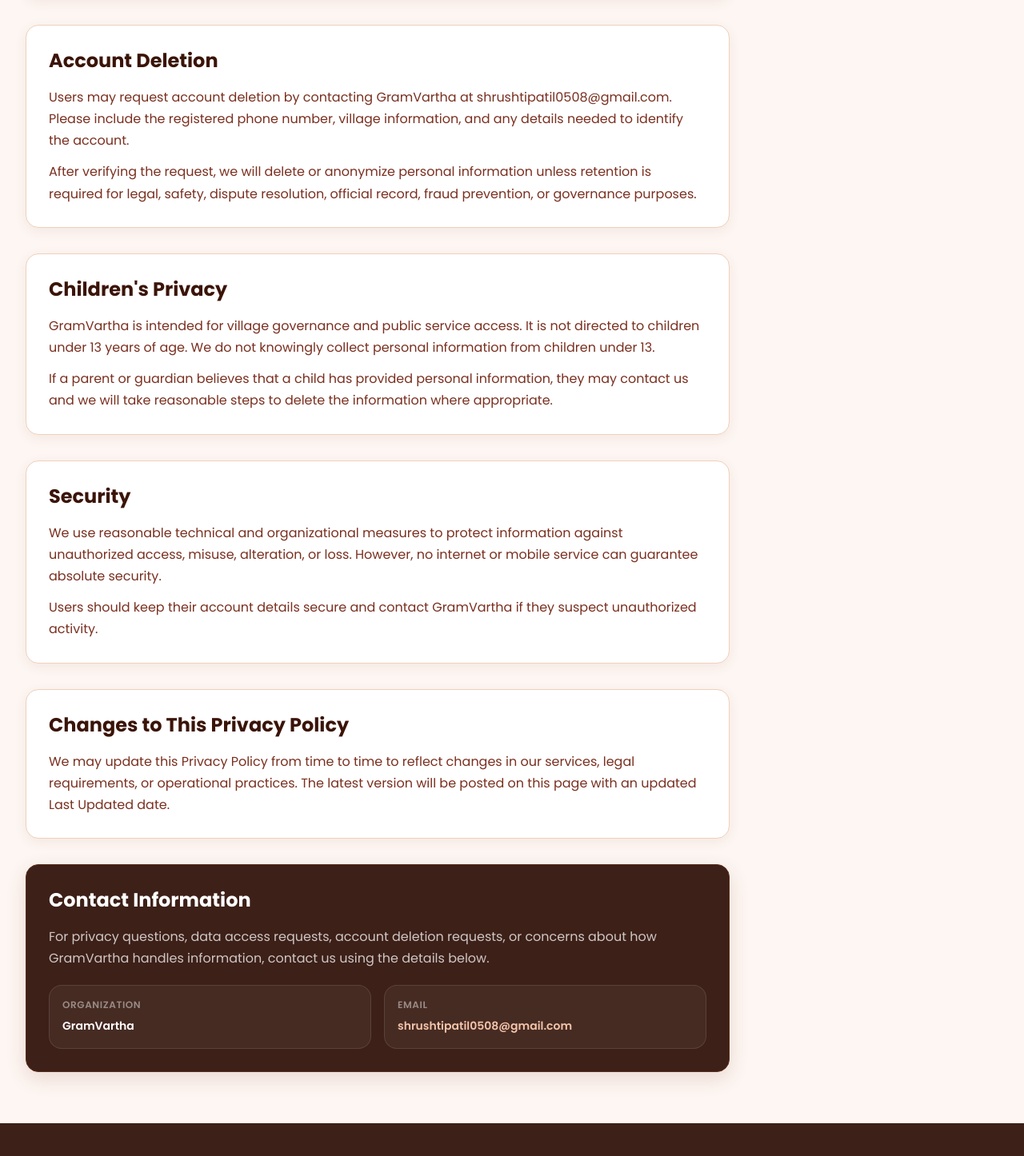
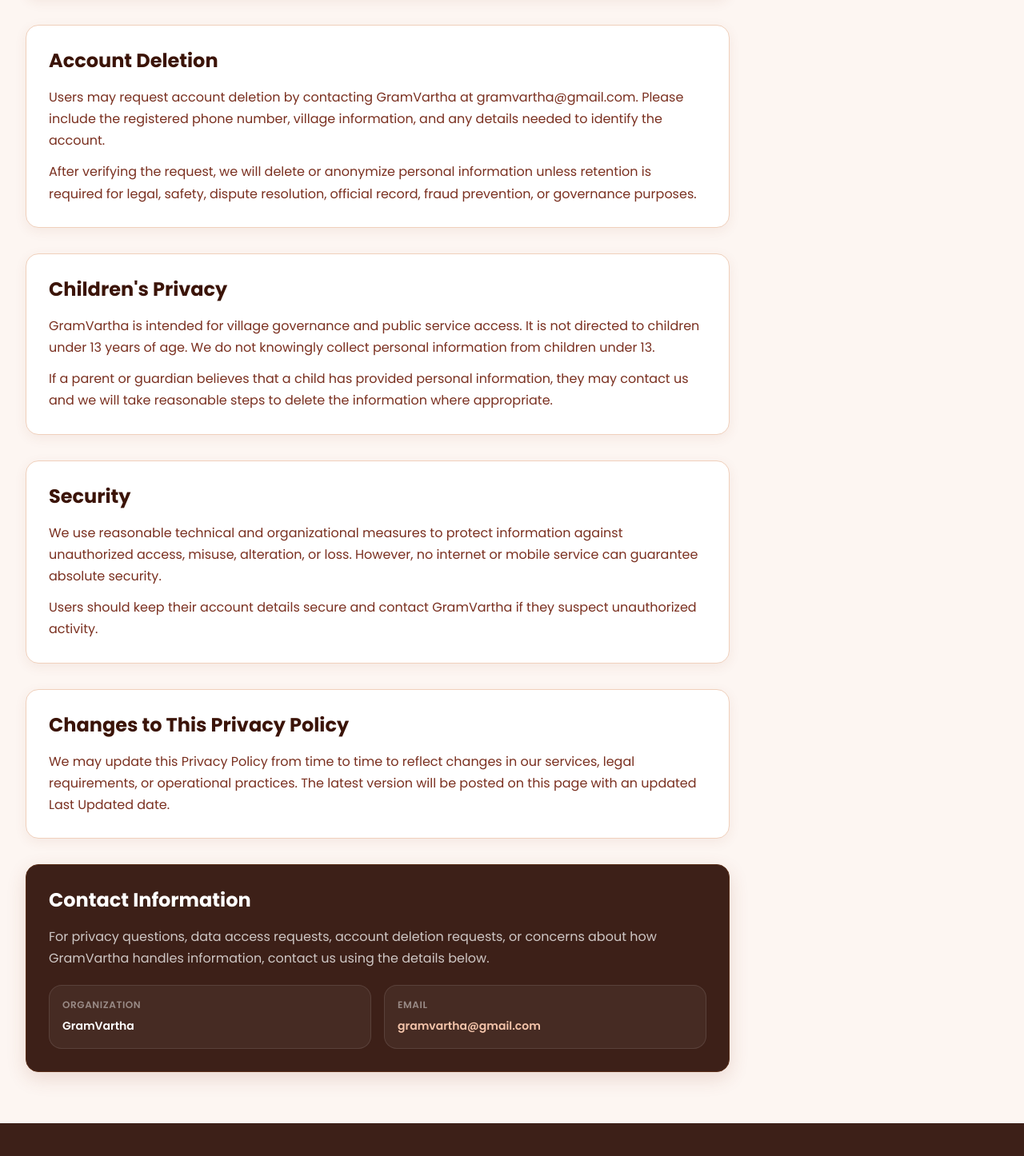
Before and after one commit to Shrushti58/GramVartha, a React (Vite) app in the folder frontend/: page /privacy-policy in a window 1280 px wide. Shown: the part 2924-4370 px from the top of the page at 80% size. Built offline with nearby package versions, Linux system fonts and the light colour scheme; no server answers.

Commit message:
Added account deletion page

```diff
--- a/frontend/src/pages/PrivacyPolicy.jsx
+++ b/frontend/src/pages/PrivacyPolicy.jsx
@@ -69,7 +69,7 @@
   {
     title: "Account Deletion",
     body: [
-      "Users may request account deletion by contacting GramVartha at shrushtipatil0508@gmail.com. Please include the registered phone number, village information, and any details needed to identify the account.",
+      "Users may request account deletion by contacting GramVartha at gramvartha@gmail.com. Please include the registered phone number, village information, and any details needed to identify the account.",
       "After verifying the request, we will delete or anonymize personal information unless retention is required for legal, safety, dispute resolution, official record, fraud prevention, or governance purposes.",
     ],
   },
@@ -231,10 +231,10 @@
                     <div className="rounded-lg border border-white/10 bg-white/5 p-4">
                       <p className="text-xs font-semibold uppercase tracking-wider text-white/45">Email</p>
                       <a
-                        href="mailto:shrushtipatil0508@gmail.com"
+                        href="mailto:gramvartha@gmail.com"
                         className="mt-2 inline-block break-all text-sm font-semibold text-primary-200 hover:text-white transition-colors duration-200"
                       >
-                        shrushtipatil0508@gmail.com
+                        gramvartha@gmail.com
                       </a>
                     </div>
                   </div>
```
